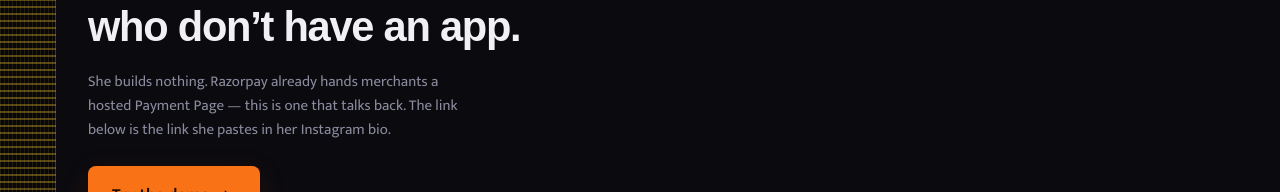
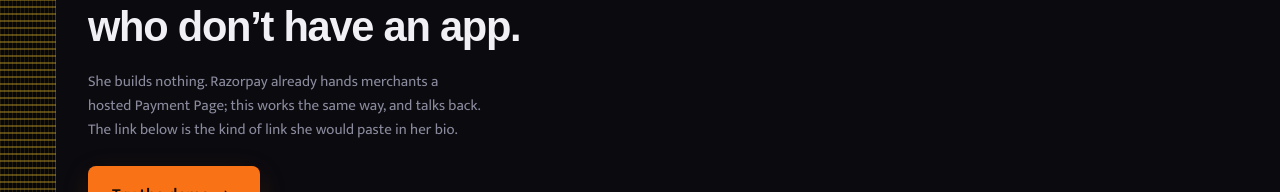
Before and after one commit to rajdeepchatale/agentpay-india, a Next.js app: page / in a window 1280 px wide. Shown: the part 4964-5156 px from the top of the page. Built offline with nearby package versions, Linux system fonts and the light colour scheme; a web font is replaced by a local one.

Commit message:
Soften the claim in SCALING.md

```diff
--- a/src/app/page.tsx
+++ b/src/app/page.tsx
@@ -367,8 +367,8 @@
               link she pastes, not a site she builds. */}
           <p className={styles.closeSub}>
             She builds nothing. Razorpay already hands merchants a hosted
-            Payment Page — this is one that talks back. The link below is the
-            link she pastes in her Instagram bio.
+            Payment Page; this works the same way, and talks back. The link
+            below is the kind of link she would paste in her bio.
           </p>
           <Link className={styles.cta} href="/chat">
             Try the demo
```
Also changed, not shown: 1 other file (tests, documents, lock files or other folders).
